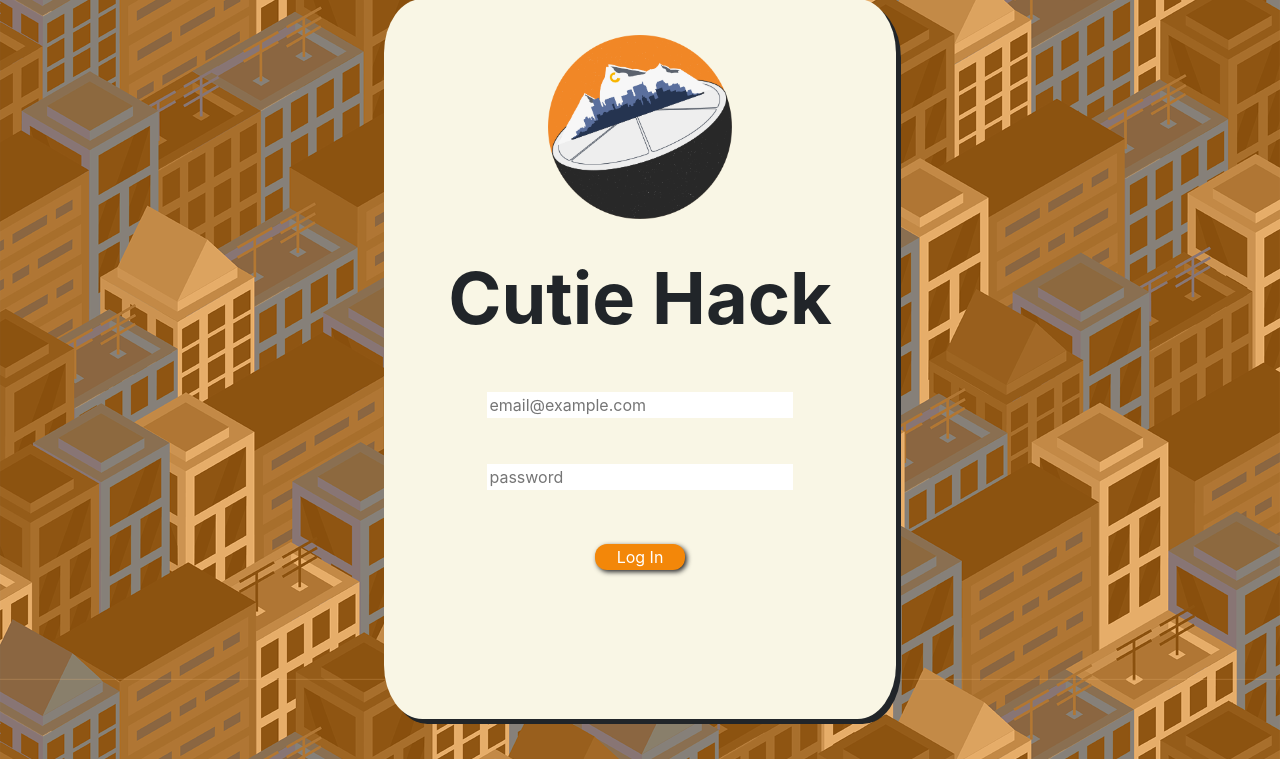
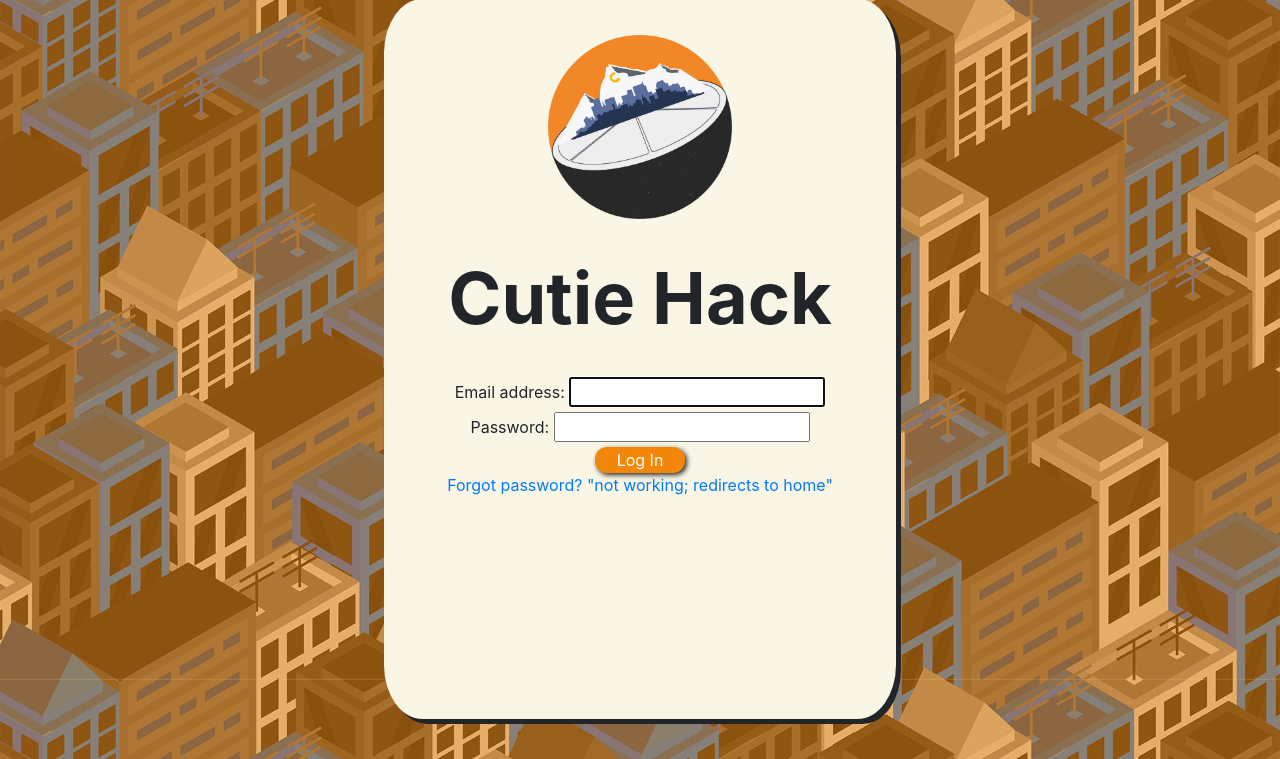
Before and after one commit to citrushack/CutieHack2018, a Django app: page /login/ in a window 1280 px wide. Shown: the part 41-800 px from the top of the page. Run offline with Django 3.2, Linux system fonts and the light colour scheme; some libraries are stand-ins or nearby versions.

Commit message:
fixed apply,logout,login,profile url, added backend to login; login style broken, needs fixing

```diff
--- a/cutie/cutie/settings.py
+++ b/cutie/cutie/settings.py
@@ -25,7 +25,7 @@ SECRET_KEY = '$dd0v0!7!h+x6_qondkdg6&k9-9w#@ejil$g6o%0yrd%qdran('
 # SECURITY WARNING: don't run with debug turned on in production!
 DEBUG = True
 
-ALLOWED_HOSTS = []
+ALLOWED_HOSTS = ['cutiehack2018-jkim393.c9users.io'] #emergency c9 usage
 
 
 # Application definition
@@ -126,3 +126,4 @@ STATIC_URL = '/static/'
 
 # Redirect to home URL after login (Default redirects to /accounts/profile/)
 LOGOUT_REDIRECT_URL = 'home'
+LOGIN_REDIRECT_URL = 'profile'
--- a/cutie/landingapp/templates/login.html
+++ b/cutie/landingapp/templates/login.html
@@ -2,42 +2,6 @@
 <html>
 <head>
 	<title>Cutie Hack Login</title>
-
-<!-- actual form part -->
-
-<!-- {% if form.errors %}
-<p>Your username and password didn't match. Please try again.</p>
-{% endif %}
-
-{% if next %}
-    {% if user.is_authenticated %}
-    <p>Your account doesn't have access to this page. To proceed,
-    please login with an account that has access.</p>
-    {% else %}
-    <p>Please login to see this page.</p>
-    {% endif %}
-{% endif %}
-
-<form method="post" action="{% url 'login' %}">
-{% csrf_token %}
-
-<div>
-  <td>{{ form.username.label_tag }}</td>
-  <td>{{ form.username }}</td>
-</div>
-<div>
-  <td>{{ form.password.label_tag }}</td>
-  <td>{{ form.password }}</td>
-</div>
-
-<div>
-  <input type="submit" value="login" />
-  <input type="hidden" name="next" value="{{ next }}" />
-</div>
-</form>
-
-{# Assumes you setup the password_reset view in your URLconf #}
- -->
  	<!-- Favicon -->
     {% load static %}
     <link rel="shortcut icon" type="image/png" href="{%  static 'images/favicon.png' %}">
@@ -221,8 +185,17 @@
 
 {% load static %}
 <body id="background" style="background-image: url({% static 'images/cityscape_repeating.png' %})">
-
-
+{% if form.errors %}
+	<p>Your username and password didn't match. Please try again.</p>
+{% endif %}
+<!--{% if next %}-->
+<!--    {% if user.is_authenticated %}-->
+<!--    <p>Your account doesn't have access to this page. To proceed,-->
+<!--    please login with an account that has access.</p>-->
+<!--    {% else %}-->
+<!--    <p>Please login to see this page.</p>-->
+<!--    {% endif %}-->
+<!--{% endif %}-->
 	<ul class="nav justify-content-end">
 		<li class= "nav-item mr-3">
 			<a class = "nav-link" href="{../../landingapp/templates/index.html" style="color:white;">HOME</a>
@@ -235,14 +208,64 @@
 		{% load static %}
 		<img src="{% static 'images/logo.png' %}"; id="logo">
 		<h1 id="title">Cutie Hack</h1>
-		<form style="display: inline-block">
-			<input type="text" name="email" placeholder="email@example.com" class="textField">
-			<input type="password" name="password" placeholder="password" class="textField">
-			<br><br>
-			<input type="submit" value="Log In" id="button">
+		<form method="post" action="{% url 'login' %}">
+			{% csrf_token %}
+			<div>
+			  <td>{{ form.username.label_tag }}</td> <!-- you can comment the form.username.label_tag out to see the difference-->
+			  <td>{{ form.username }}</td>
+			</div>
+			<div>
+			  <td>{{ form.password.label_tag }}</td>
+			  <td>{{ form.password }}</td>
+			</div>
+			<div>
+			  <input type="submit" value="Log In" id="button"/>
+			</div>
 		</form>
+		<p><a href="{% url 'index' %}">Forgot password? "not working; redirects to home"</a></p>
+		<!--<form style="display: inline-block">-->
+			<!--<input type="text" name="email" placeholder="email@example.com" class="textField">-->
+			<!--<input type="password" name="password" placeholder="password" class="textField">-->
+			<!--<br><br>-->
+			<!---->
+		<!--</form>	-->
 	</div>
 
 </body>
 
 </html>
+<!-- actual form part -->
+
+<!-- {% if form.errors %}
+<p>Your username and password didn't match. Please try again.</p>
+{% endif %}
+
+{% if next %}
+    {% if user.is_authenticated %}
+    <p>Your account doesn't have access to this page. To proceed,
+    please login with an account that has access.</p>
+    {% else %}
+    <p>Please login to see this page.</p>
+    {% endif %}
+{% endif %}
+
+<form method="post" action="{% url 'login' %}">
+{% csrf_token %}
+
+<div>
+  <td>{{ form.username.label_tag }}</td>
+  <td>{{ form.username }}</td>
+</div>
+<div>
+  <td>{{ form.password.label_tag }}</td>
+  <td>{{ form.password }}</td>
+</div>
+
+<div>
+  <input type="submit" value="login" />
+  <input type="hidden" name="next" value="{{ next }}" />
+</div>
+</form>
+
+{# Assumes you setup the password_reset view in your URLconf #}
+ -->
--- a/cutie/landingapp/views.py
+++ b/cutie/landingapp/views.py
@@ -11,7 +11,9 @@ def index(request):
 def index(request):
 	return render(request, 'index.html', context={}, ) #context is empty unless we want to incorporate data into our landing page
 
-def profile(request): #implement the case when user is not logged in redirect to login page  if not request.user.is_authenticated: return redirect('%s?next=%s' % (settings.LOGIN_URL, request.path))
+def profile(request): #when user is not logged in redirect to login page
+	if not request.user.is_authenticated:
+	    return redirect('login')
 	return render(request, 'profile.html', context={}, )
 
 def live(request):
```
Also changed, not shown: cutie/landingapp/templates/index.html (+15 -15 lines), README.md.
